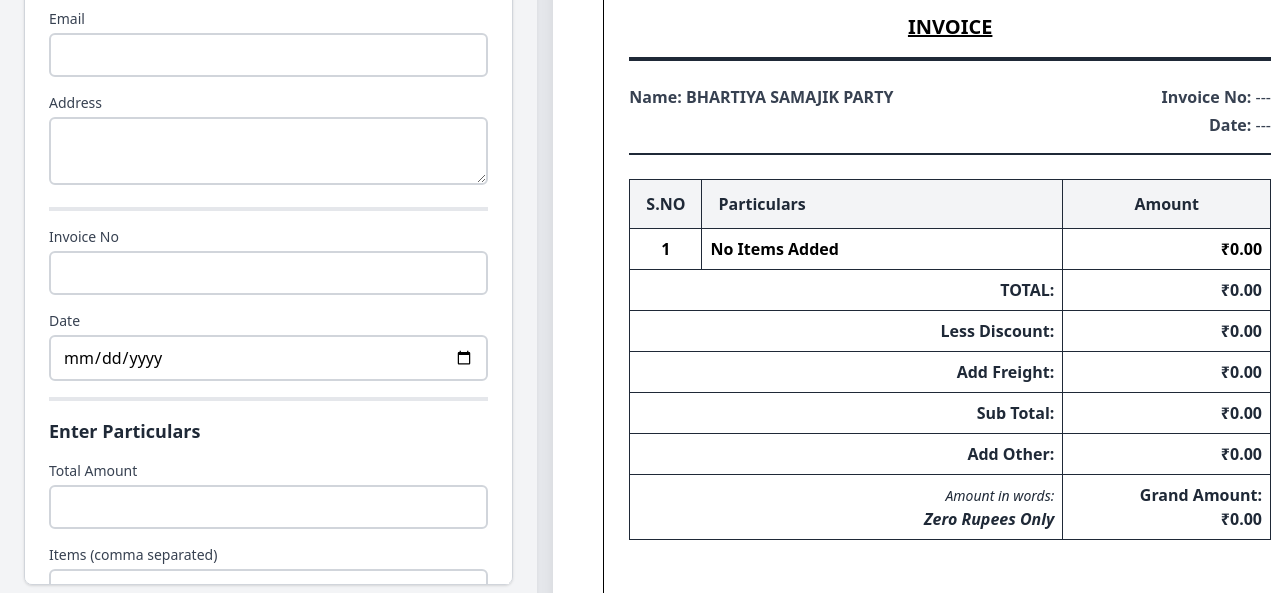
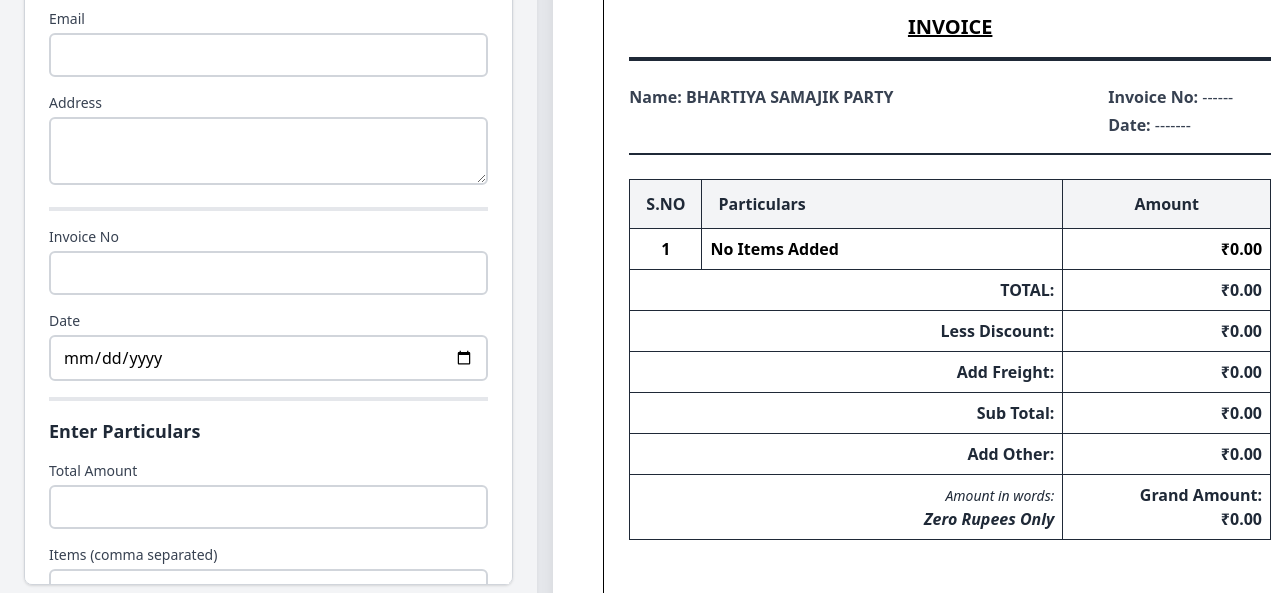
Before and after one commit to Vishal09Software/bsp, a plain HTML site: page index.html in a window 1280 px wide. Shown: the part 207-800 px from the top of the page. Drawn offline with nearby package versions, Linux system fonts and the light colour scheme.

Commit message:
style add

```diff
--- a/index.html
+++ b/index.html
@@ -142,8 +142,8 @@
                           <div class="text-gray-700"><span class="font-bold">Name:</span> <span id="pCustomerName" class="font-bold">BHARTIYA SAMAJIK PARTY</span></div>
                         </div>
                         <div>
-                          <div class="text-gray-700 text-right "><span class="font-bold">Invoice No:</span> <span id="pInvoiceNo">---</span></div>
-                          <div class="text-gray-700 mt-1 text-right"><span class="font-bold">Date:</span> <span id="pInvoiceDate">---</span></div>
+                          <div class="text-gray-700" style="margin-left: 150px;"><span class="font-bold">Invoice No:</span> <span id="pInvoiceNo">------</span></div>
+                          <div class="text-gray-700 mt-1" style="margin-left: 150px;"><span class="font-bold">Date:</span> <span id="pInvoiceDate">-------</span></div>
                         </div>
 
                       </div>
```
